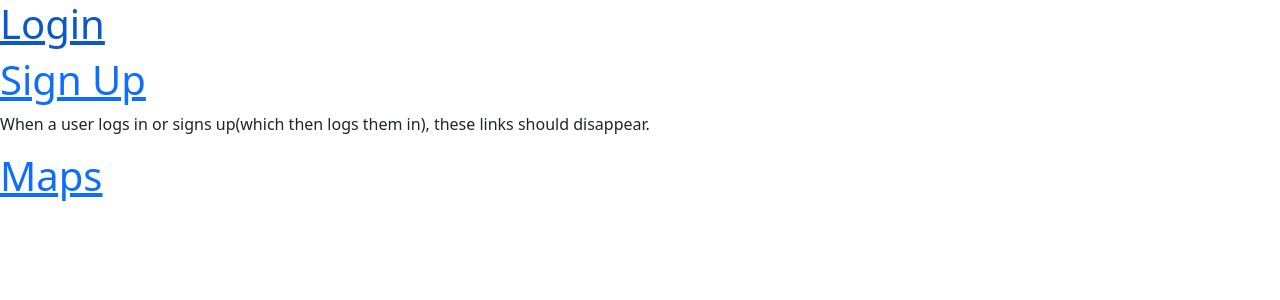
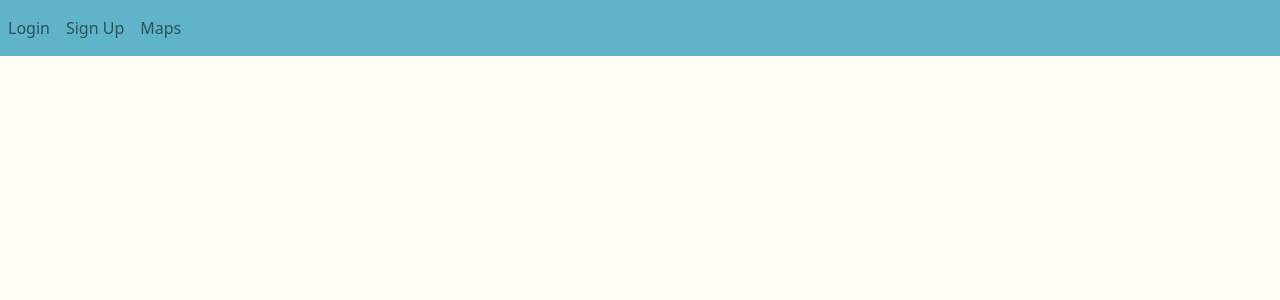
Before and after one commit to ayennac/proj-ghibli-data, a Flask app: page / in a window 1280 px wide. Shown: the top 300 px of the page. Run offline with Flask 2, Linux system fonts and the light colour scheme; some libraries are stand-ins or nearby versions.

Commit message:
added navigation

```diff
--- a/model.py
+++ b/model.py
@@ -42,7 +42,7 @@ class User(db.Model):
     first_name = db.Column(db.String)
     last_name = db.Column(db.String)
     email_address = db.Column(db.String)
-    password = db.Column(db.String)
+    password = db.Column(db.String(128))
 
     locations = db.relationship("Location", back_populates="user")
 
--- a/static/styles.css
+++ b/static/styles.css
@@ -1,3 +1,10 @@
+body {
+  background: #fefdf5;
+}
+
+nav{
+  background: #5fb4c9;
+}
 #map-canvas {
     height: 200px;
     /* The height is 400 pixels */
--- a/templates/base.html
+++ b/templates/base.html
@@ -15,6 +15,9 @@
     {% endblock %}
   </head>
   <body>
+    {% include 'header.html' %}
+    {% block header %}
+    {% endblock %}
     {% for message in get_flashed_messages()%}
     {{message}}
     {% endfor %}
--- /dev/null
+++ b/templates/header.html
@@ -0,0 +1,31 @@
+{% block header %}
+
+<nav class ="navbar navbar-expand-lg navbar-light">
+    <button class="navbar-toggler" type="button" data-toggle="collapse" data-target="#navbarNav"
+    <span class="navbar-toggler-icon"></span>
+    </button>
+  <div class="collapse navbar-collapse" id="navbarNav">
+    <ul class="navbar-nav">
+      {% if 'user_id' not in session%}
+      <li class="nav-item">
+        <a class="nav-link" href="login">Login</a>
+      </li>
+      <li class="nav-item">
+        <a class="nav-link" href="signup">Sign Up</a>
+      </li>
+      {% endif %}
+      {% if 'user_id' in session%}
+      <li class="nav-item">
+        <a class="nav-link" href="logout">Logout</a>
+      </li>
+      <li class="nav-item">
+        <a class="nav-link" href="userprofile">User Profile</a>
+      </li>
+      {% endif %}
+      <li class="nav-item">
+        <a class="nav-link" href="maps">Maps</a>
+      </li>
+    </ul>
+  </div>
+</nav>
+{%endblock%}
--- a/templates/home.html
+++ b/templates/home.html
@@ -1,19 +1,3 @@
 {% extends 'base.html' %}
 
 {% block title %}Homepage{% endblock %}
-
-{% block body %}
-
-{% if 'user_id' not in session%}
-<h1><a href="login">Login</a> </h1>
-<h1><a href="signup">Sign Up</a> </h1>
-<p>When a user logs in or signs up(which then logs them in), these links should disappear.</p>
-{% endif %}
-
-{% if 'user_id' in session%}
-<h1><a href="logout">Logout</a> </h1>
-<h1><a href="userprofile">User profile</a> </h1>
-{% endif %}
-
-<h1><a href="maps">Maps</a> </h1>
-{%endblock%}
```
